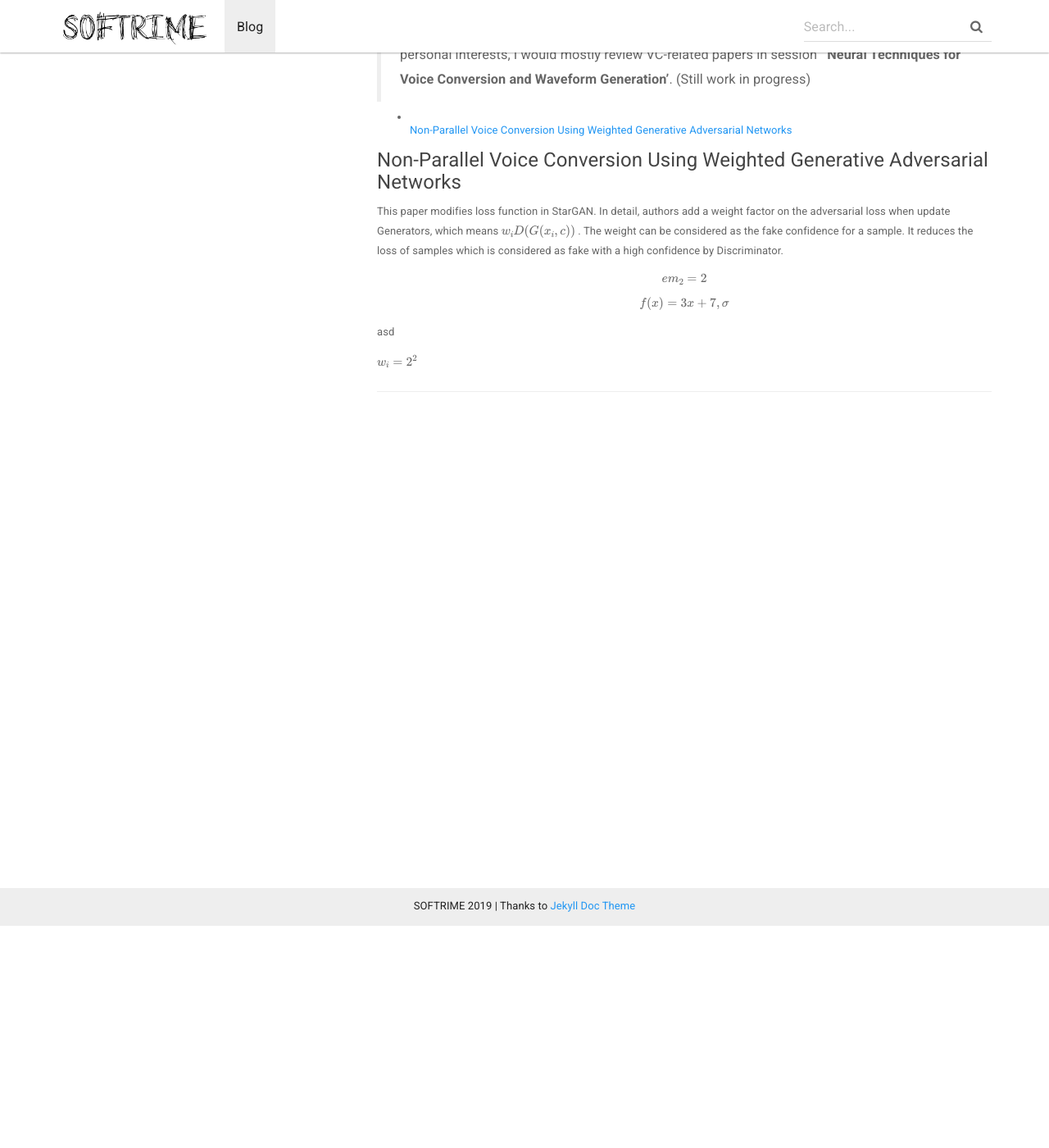
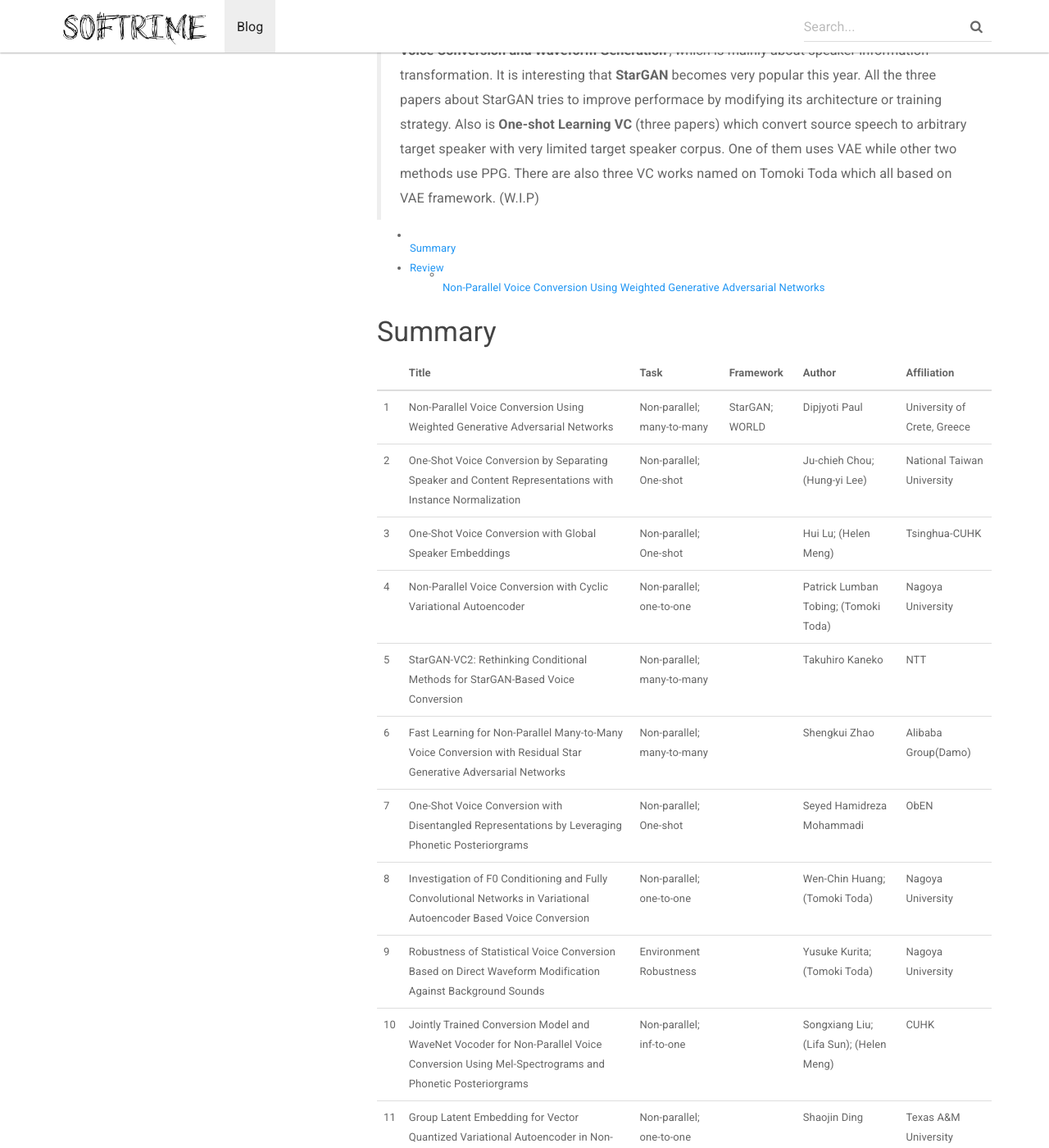
Before and after one commit to softrime/softrime.github.io, a Jekyll site: the page built from _posts/2019-10-08-interspeech-2019-review.md, in a window 1280 px wide and 1400 px high, scrolled down 271 px. Shown: the whole window at 82% size. Built offline with Jekyll 4.4.1, drawn with Linux system fonts in a browser that asks for light colours; formulas are drawn with MathJax 3; some of the changed text lies outside the part shown.

Commit message:
update blog

```diff
--- a/_layouts/post.html
+++ b/_layouts/post.html
@@ -18,7 +18,7 @@ layout: default
         </div>
 
         <div class="col-md-8">
-            <h1>{{ page.title }}</h1>
+            <h1 style="font-size:40px">{{ page.title }}</h1>
             <p>{{ page.date | date: "%b %-d, %Y" }}{% if page.author %} • {{ page.author }}{% endif %}{% if page.meta %} • {{ page.meta }}{% endif %}</p>
             <div  id="markdown-content-container">{{ content }}</div>
             <hr>
--- a/_posts/2019-10-08-interspeech-2019-review.md
+++ b/_posts/2019-10-08-interspeech-2019-review.md
@@ -5,7 +5,7 @@ date:   2019-10-10 02:11:09
 author: softrime
 ---
 > For Interspeech 2019, this year there are two sessions about Voice Conversion(VC). For my personal interests, I would mostly review VC-related papers in session **'
-Neural Techniques for Voice Conversion and Waveform Generation'**. (Still work in progress)
+Neural Techniques for Voice Conversion and Waveform Generation'**, which is mainly about speaker information transformation. It is interesting that **StarGAN** becomes very popular this year. All the three papers about StarGAN tries to improve performace by modifying its architecture or training strategy. Also is **One-shot Learning VC** (three papers) which convert source speech to arbitrary target speaker with very limited target speaker corpus. One of them uses VAE while other two methods use PPG. There are also three VC works named on Tomoki Toda which all based on VAE framework. (W.I.P)
 
 <!--more-->
 
@@ -13,17 +13,25 @@ Neural Techniques for Voice Conversion and Waveform Generation'**. (Still work i
 * TOC
 {:toc}
 
+### Summary
+
+| | Title | Task | Framework  |Author | Affiliation |
+| ---- | ---- | ---- | ---- | ---- | ---- |
+| 1 | Non-Parallel Voice Conversion Using Weighted Generative Adversarial Networks | Non-parallel; many-to-many | StarGAN; WORLD | Dipjyoti Paul | University of Crete, Greece |
+| 2 | One-Shot Voice Conversion by Separating Speaker and Content Representations with Instance Normalization | Non-parallel; One-shot |  |  Ju-chieh Chou; (Hung-yi Lee) | National Taiwan University |
+| 3 | One-Shot Voice Conversion with Global Speaker Embeddings | Non-parallel; One-shot |  | Hui Lu; (Helen Meng) | Tsinghua-CUHK |
+| 4 | Non-Parallel Voice Conversion with Cyclic Variational Autoencoder | Non-parallel; one-to-one |  | Patrick Lumban Tobing; (Tomoki Toda) | Nagoya University |
+| 5 | StarGAN-VC2: Rethinking Conditional Methods for StarGAN-Based Voice Conversion | Non-parallel; many-to-many |  | Takuhiro Kaneko | NTT |
+| 6 | Fast Learning for Non-Parallel Many-to-Many Voice Conversion with Residual Star Generative Adversarial Networks | Non-parallel; many-to-many |  |Shengkui Zhao | Alibaba Group(Damo) |
+| 7 | One-Shot Voice Conversion with Disentangled Representations by Leveraging Phonetic Posteriorgrams | Non-parallel; One-shot |  | Seyed Hamidreza Mohammadi | ObEN |
+| 8 | Investigation of F0 Conditioning and Fully Convolutional Networks in Variational Autoencoder Based Voice Conversion | Non-parallel; one-to-one |  | Wen-Chin Huang; (Tomoki Toda) | Nagoya University |
+| 9 | Robustness of Statistical Voice Conversion Based on Direct Waveform Modification Against Background Sounds | Environment Robustness |  | Yusuke Kurita; (Tomoki Toda) | Nagoya University |
+| 10 | Jointly Trained Conversion Model and WaveNet Vocoder for Non-Parallel Voice Conversion Using Mel-Spectrograms and Phonetic Posteriorgrams | Non-parallel; inf-to-one |  | Songxiang Liu; (Lifa Sun); (Helen Meng) | CUHK |
+| 11 | Group Latent Embedding for Vector Quantized Variational Autoencoder in Non-Parallel Voice Conversion | Non-parallel; one-to-one |  | Shaojin Ding | Texas A&M University |
+| 12 | Semi-Supervised Voice Conversion with Amortized Variational Inference | Semi-optimized; one-to-one |  | Cory Stephenson | Intel AI Lab |
+
+
+### Review
 #### Non-Parallel Voice Conversion Using Weighted Generative Adversarial Networks
 
 This paper modifies loss function in StarGAN. In detail, authors add a weight factor on the adversarial loss when update Generators, which means $$ w_iD(G(x_i, c)) $$ . The weight can be considered as the fake confidence for a sample. It reduces the loss of samples which is considered as fake with a high confidence by Discriminator.
-
-$$
-em_2=2
-$$
-
-\begin{equation} f(x)=3x+7,\sigma \end{equation}
-
-
-asd
-
-\\( w_i = 2^2 \\)
```
Also changed, not shown: _includes/head.html (+1 -11 lines), index.html (+22 -0 lines), _config.yml (line endings or trailing spaces), favicon.ico, favicon_old.ico (added), 7 other files.
